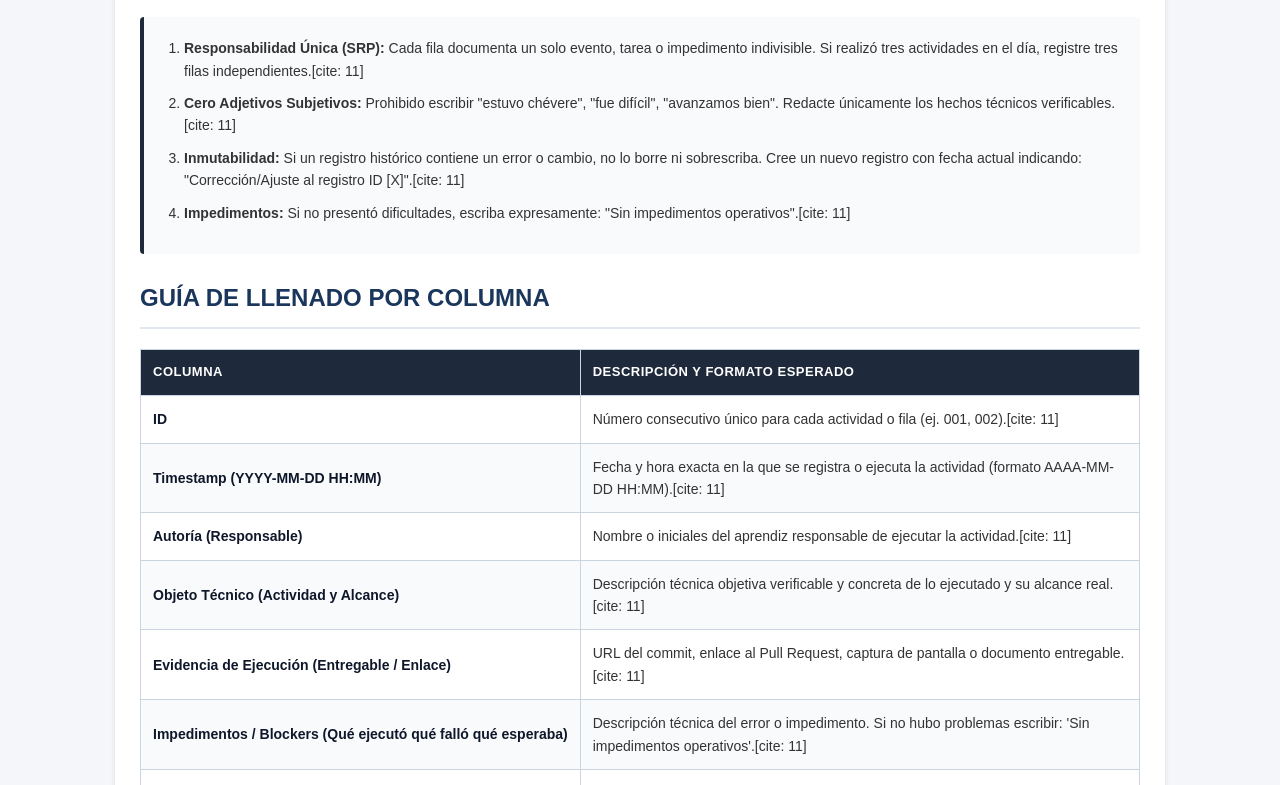
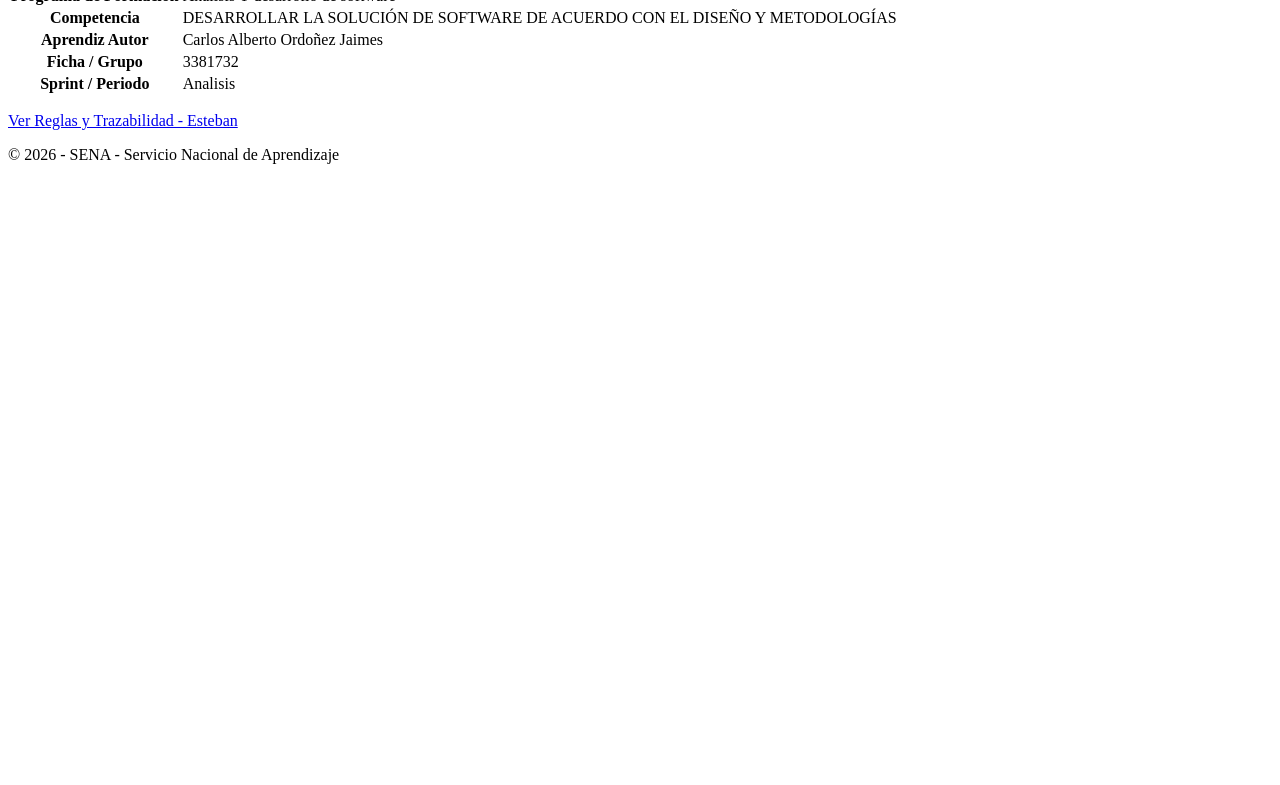
Before and after one commit to carlos25232722/Bitacora-grupal, a plain HTML site: page reglas-septiembre-semana-2.html in a window 1280 px wide. Shown: the part 123-908 px from the top of the page. After the commit the page ends 800 px from the top, so only its background shows below. Drawn offline with Linux system fonts and the light colour scheme.

Commit message:
feat: integrar enlace puro html en index

```diff
--- a/reglas-septiembre-semana-2.html
+++ b/reglas-septiembre-semana-2.html
@@ -3,122 +3,61 @@
 <head>
     <meta charset="UTF-8">
     <meta name="viewport" content="width=device-width, initial-scale=1.0">
-    <title>Plantilla Control de Trabajo Diario ADSO - Semana 2</title>
-    <style>
-        body {
-            font-family: Arial, sans-serif;
-            line-height: 1.6;
-            margin: 20px;
-            background-color: #f4f6f9;
-            color: #333;
-        }
-        .container {
-            max-width: 1000px;
-            margin: auto;
-            background: #ffffff;
-            padding: 25px;
-            border-radius: 8px;
-            box-shadow: 0 2px 5px rgba(0,0,0,0.1);
-        }
-        h2 {
-            color: #1a365d;
-            border-bottom: 2px solid #e2e8f0;
-            padding-bottom: 10px;
-            margin-top: 25px;
-        }
-        ol {
-            background: #f8fafc;
-            padding: 20px 20px 20px 40px;
-            border-left: 4px solid #1e293b;
-            border-radius: 4px;
-        }
-        ol li {
-            margin-bottom: 10px;
-            font-size: 14px;
-        }
-        table {
-            width: 100%;
-            border-collapse: collapse;
-            margin-top: 15px;
-        }
-        th, td {
-            border: 1px solid #cbd5e1;
-            padding: 12px;
-            text-align: left;
-            font-size: 14px;
-        }
-        th {
-            background-color: #1e293b;
-            color: #ffffff;
-            text-transform: uppercase;
-            font-size: 13px;
-            letter-spacing: 0.5px;
-        }
-        tr:nth-child(even) {
-            background-color: #f8fafc;
-        }
-        tr:hover {
-            background-color: #f1f5f9;
-        }
-        .col-name {
-            font-weight: bold;
-            color: #0f172a;
-            white-space: nowrap;
-        }
-    </style>
+    <title>Bitácora Grupal - ADSO</title>
 </head>
 <body>
+    <header>
+        <nav>
+            <ul>
+                <!-- Enlaces de navegación del equipo -->
+            </ul>
+        </nav>
+    </header>
 
-    <div class="container">
-        <h2>Plantilla control de trabajo diario ADSO</h2>
-
-        <ol>
-            <li><strong>Responsabilidad Única (SRP):</strong> Cada fila documenta un solo evento, tarea o impedimento indivisible. Si realizó tres actividades en el día, registre tres filas independientes.[cite: 11]</li>
-            <li><strong>Cero Adjetivos Subjetivos:</strong> Prohibido escribir "estuvo chévere", "fue difícil", "avanzamos bien". Redacte únicamente los hechos técnicos verificables.[cite: 11]</li>
-            <li><strong>Inmutabilidad:</strong> Si un registro histórico contiene un error o cambio, no lo borre ni sobrescriba. Cree un nuevo registro con fecha actual indicando: "Corrección/Ajuste al registro ID [X]".[cite: 11]</li>
-            <li><strong>Impedimentos:</strong> Si no presentó dificultades, escriba expresamente: "Sin impedimentos operativos".[cite: 11]</li>
-        </ol>
-
-        <h2>GUÍA DE LLENADO POR COLUMNA</h2>
+    <main>
+        <section>
+            <h2>Información General del Programa</h2>
             <table>
+                <caption>Datos generales del aprendiz y programa de formación</caption>
                 <thead>
                     <tr>
-                    <th>Columna</th>
-                    <th>Descripción y Formato Esperado</th>
+                        <th scope="col">Campo</th>
+                        <th scope="col">Detalle</th>
                     </tr>
                 </thead>
                 <tbody>
                     <tr>
-                    <td class="col-name">ID</td>
-                    <td>Número consecutivo único para cada actividad o fila (ej. 001, 002).[cite: 11]</td>
+                        <th scope="row">Programa de Formación</th>
+                        <td>Analisis Y desarrollo de software</td>
                     </tr>
                     <tr>
-                    <td class="col-name">Timestamp (YYYY-MM-DD HH:MM)</td>
-                    <td>Fecha y hora exacta en la que se registra o ejecuta la actividad (formato AAAA-MM-DD HH:MM).[cite: 11]</td>
+                        <th scope="row">Competencia</th>
+                        <td>DESARROLLAR LA SOLUCIÓN DE SOFTWARE DE ACUERDO CON EL DISEÑO Y METODOLOGÍAS</td>
                     </tr>
                     <tr>
-                    <td class="col-name">Autoría (Responsable)</td>
-                    <td>Nombre o iniciales del aprendiz responsable de ejecutar la actividad.[cite: 11]</td>
+                        <th scope="row">Aprendiz Autor</th>
+                        <td>Carlos Alberto Ordoñez Jaimes</td>
                     </tr>
                     <tr>
-                    <td class="col-name">Objeto Técnico (Actividad y Alcance)</td>
-                    <td>Descripción técnica objetiva verificable y concreta de lo ejecutado y su alcance real.[cite: 11]</td>
+                        <th scope="row">Ficha / Grupo</th>
+                        <td>3381732</td>
                     </tr>
                     <tr>
-                    <td class="col-name">Evidencia de Ejecución (Entregable / Enlace)</td>
-                    <td>URL del commit, enlace al Pull Request, captura de pantalla o documento entregable.[cite: 11]</td>
-                </tr>
-                <tr>
-                    <td class="col-name">Impedimentos / Blockers (Qué ejecutó qué falló qué esperaba)</td>
-                    <td>Descripción técnica del error o impedimento. Si no hubo problemas escribir: 'Sin impedimentos operativos'.[cite: 11]</td>
-                </tr>
-                <tr>
-                    <td class="col-name">Plan de Acción (Mitigación / Próxima Tarea)</td>
-                    <td>Acción correctiva tomada, próxima tarea programada o paso para desbloquear la actividad.[cite: 11]</td>
+                        <th scope="row">Sprint / Periodo</th>
+                        <td>Analisis</td>
                     </tr>
                 </tbody>
             </table>
+        </section>
+
+        <!-- Enlace hacia las reglas y trazabilidad de Esteban -->
+        <div>
+            <p><a href="reglas-septiembre-semana-2.html">Ver Reglas y Trazabilidad - Esteban</a></p>
         </div>
+    </main>
 
+    <footer>
+        <p>&copy; 2026 - SENA - Servicio Nacional de Aprendizaje</p>
+    </footer>
 </body>
 </html>
```
Lines whose indentation alone changed are shown as unchanged.
